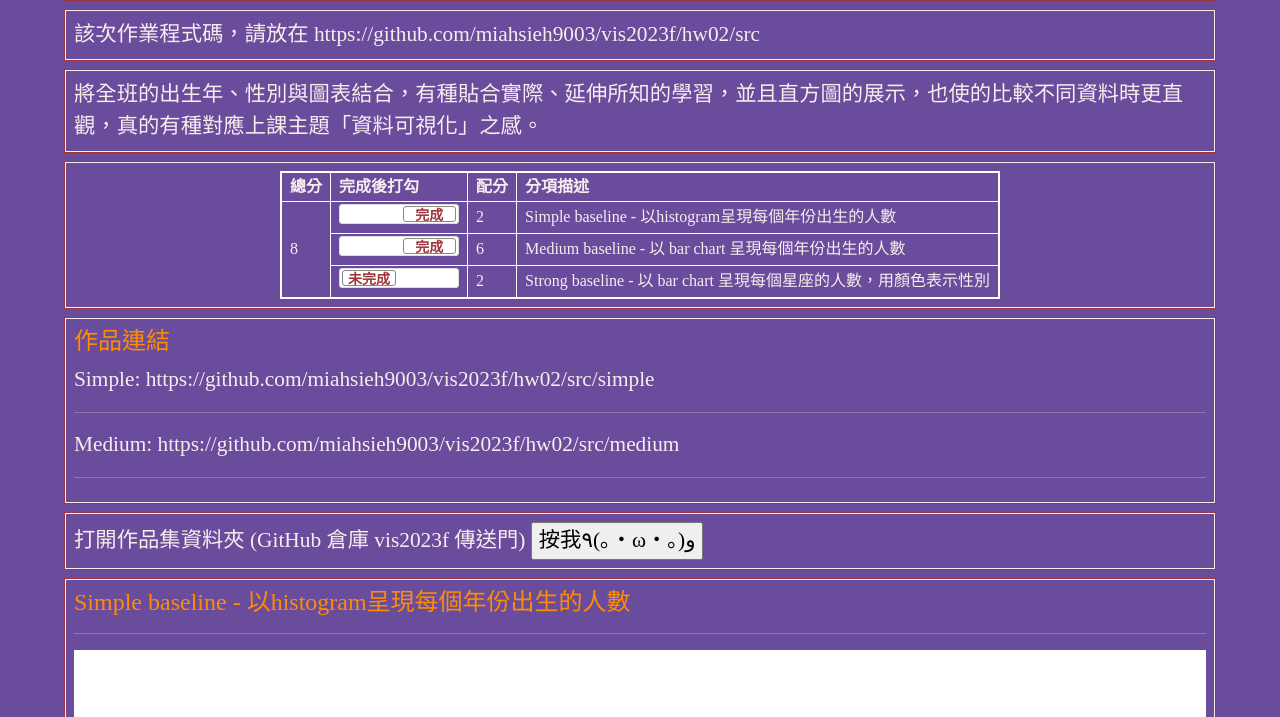
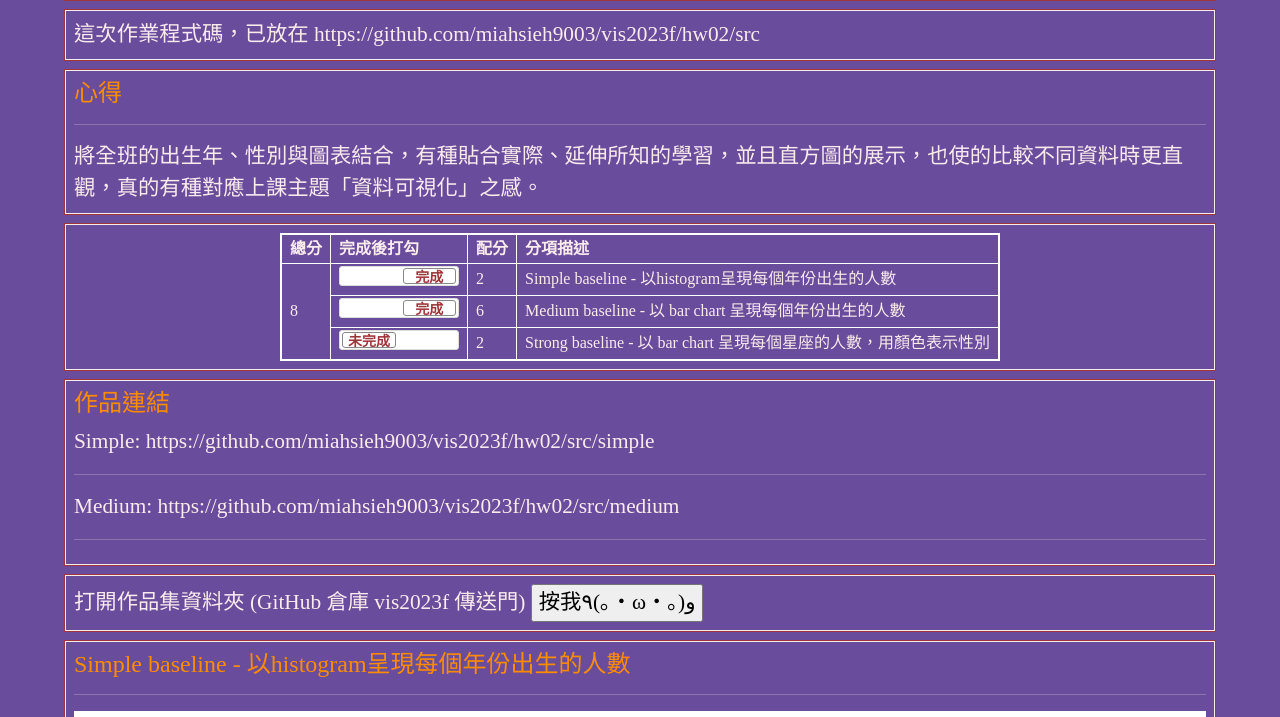
Before and after one commit to MiaHsieh9003/vis2023f, a plain HTML site: page hw02/index.html in a window 1280 px wide. Shown: the part 83-800 px from the top of the page. Drawn offline with nearby package versions, Linux system fonts and the light colour scheme.

Commit message:
HW2: update word

```diff
--- a/hw02/index.html
+++ b/hw02/index.html
@@ -186,13 +186,14 @@
   <!-- ------------------------------------------------>
   <div class="row hw12">
     <div class="col-md-12 twenty">
-      該次作業程式碼，請放在 https://github.com/miahsieh9003/vis2023f/hw02/src
+      這次作業程式碼，已放在 https://github.com/miahsieh9003/vis2023f/hw02/src
     </div>
   </div>
 
   <!-- ------------------------------------------------>
   <div class="row hw12">
     <div class="col-md-12 twenty">
+      <h4>心得</h4> <hr>
       將全班的出生年、性別與圖表結合，有種貼合實際、延伸所知的學習，並且直方圖的展示，也使的比較不同資料時更直觀，真的有種對應上課主題「資料可視化」之感。
     </div>
   </div>
```
